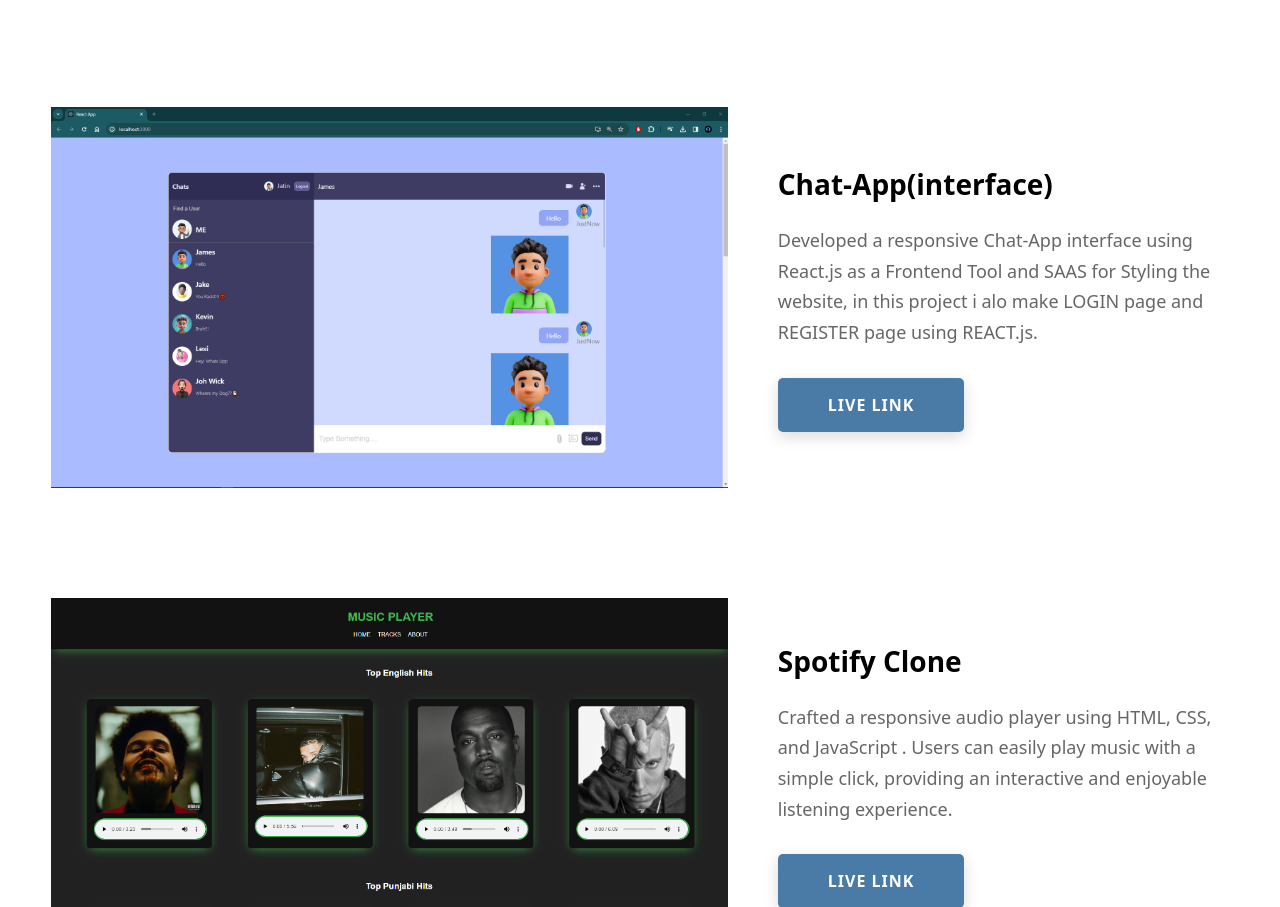
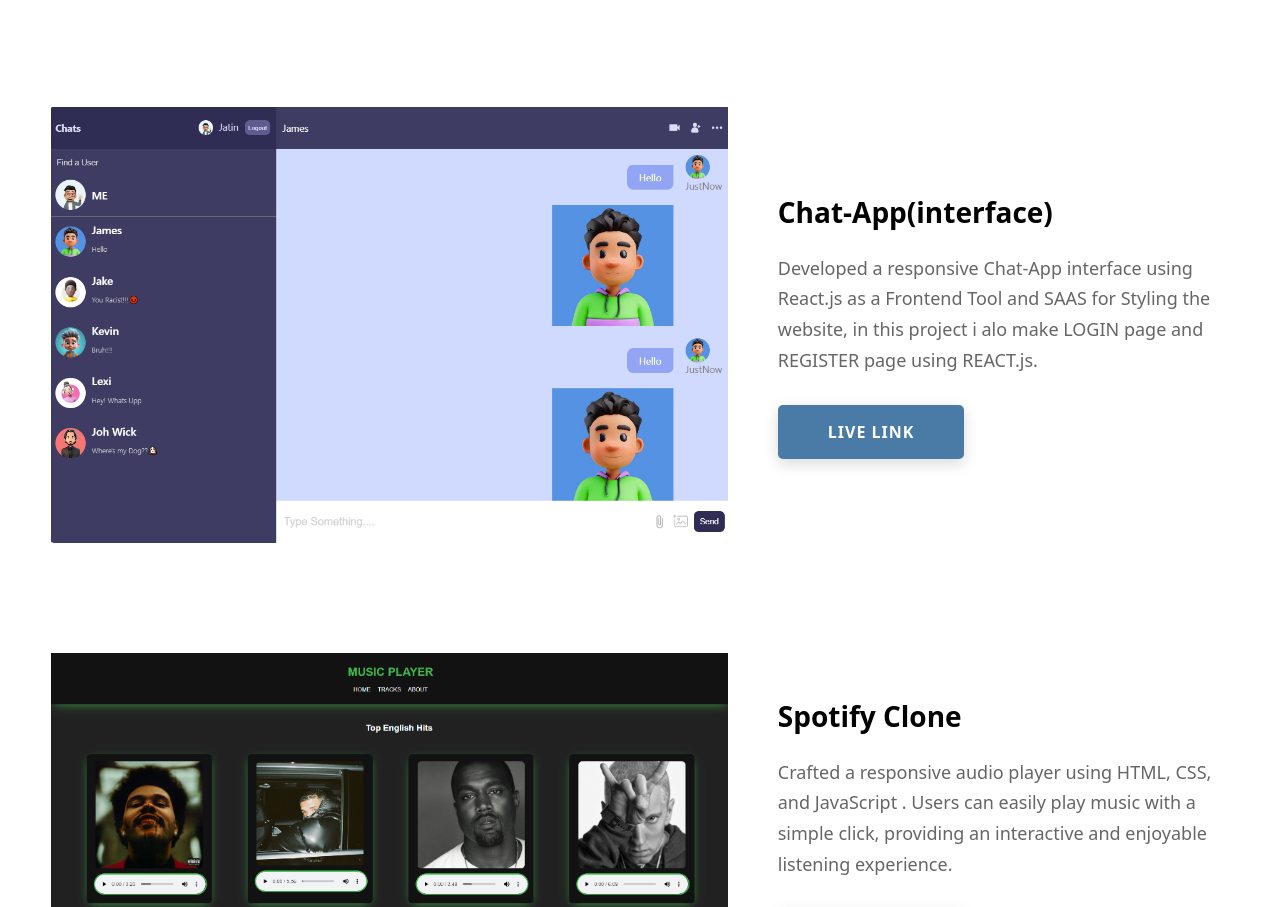
Before and after one commit to JatinMongia/Portfolio, a plain HTML site: page index.html in a window 1280 px wide. Shown: the part 2581-3488 px from the top of the page. Drawn offline with Linux system fonts and the light colour scheme.

Commit message:
Update index.html

```diff
--- a/index.html
+++ b/index.html
@@ -173,7 +173,7 @@
         </div>
         <div class="projects__row">
           <div class="projects__row-img-cont">
-            <img src="Assets/Web view Dekstop view.png" alt="Software Screenshot" class="projects__row-img" />
+            <img src="Assets/Chat-App ss.png" alt="Software Screenshot" class="projects__row-img" />
           </div>
           <div class="projects__row-content">
             <h3 class="projects__row-content-title">Chat-App(interface)</h3>
```
